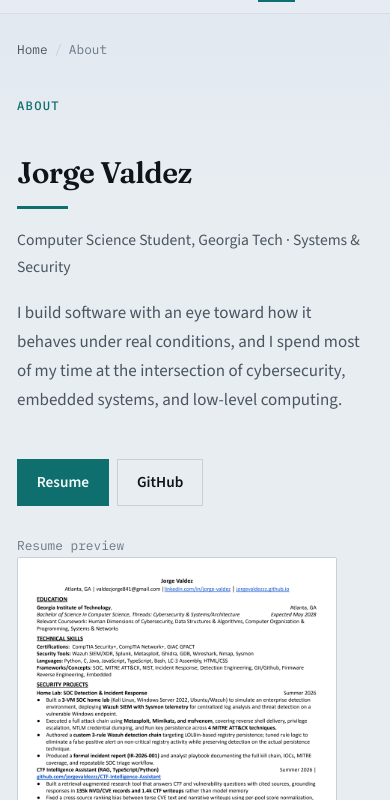
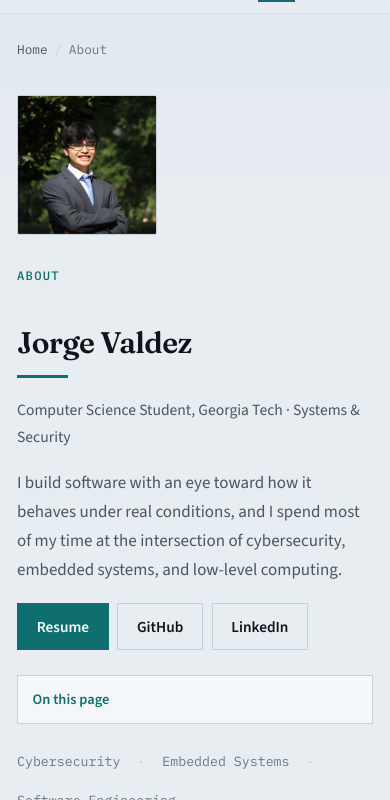
Before and after one commit to jorgevaldezzz/portfolio, a plain HTML site: page about.html in a window 390 px wide. Shown: the part 44-844 px from the top of the page. Drawn offline with nearby package versions, Linux system fonts and the light colour scheme.

Commit message:
Use LinkedIn portrait on Home and About, and add LinkedIn links. (#6)
Replace the home-lab banner hero with Jorge's portrait photo, show the
same portrait on About, and link linkedin.com/in/jorge-valdez-a23744276
from hero actions, About CTAs/contact, and site footers.

Co-authored-by: Cursor Agent <cursoragent@cursor.com>

```diff
--- a/about.html
+++ b/about.html
@@ -47,10 +47,13 @@
         <span class="breadcrumb-sep">/</span>
         <span>About</span>
       </div>
-      <div class="headline">
+      <div class="headline headline-with-portrait">
+        <figure class="about-portrait reveal-on-load">
+          <img src="portrait.jpg" alt="Portrait of Jorge Valdez" width="800" height="800" />
+        </figure>
         <div class="headline-copy">
           <p class="eyebrow">About</p>
-          <h1 class="post-title reveal-on-load">Jorge Valdez</h1>
+          <h1 class="post-title reveal-on-load delay-1">Jorge Valdez</h1>
           <span class="signal-bar" aria-hidden="true"></span>
           <p class="post-author">Computer Science Student, Georgia Tech · Systems &amp; Security</p>
           <p class="headline-text">
@@ -58,18 +61,13 @@
             conditions, and I spend most of my time at the intersection of
             cybersecurity, embedded systems, and low-level computing.
           </p>
-        </div>
-        <div class="headline-links">
-          <a class="btn-primary" href="resume.png" download>Resume</a>
-          <a class="btn-ghost" href="https://github.com/jorgevaldezzz" target="_blank" rel="noreferrer">GitHub</a>
+          <div class="headline-links">
+            <a class="btn-primary" href="resume.png" download>Resume</a>
+            <a class="btn-ghost" href="https://github.com/jorgevaldezzz" target="_blank" rel="noreferrer">GitHub</a>
+            <a class="btn-ghost" href="https://www.linkedin.com/in/jorge-valdez-a23744276/" target="_blank" rel="noreferrer">LinkedIn</a>
+          </div>
         </div>
       </div>
-      <figure class="resume-preview">
-        <figcaption>Resume preview</figcaption>
-        <a href="resume.png" download>
-          <img src="resume.png" alt="Preview of Jorge Valdez's resume" />
-        </a>
-      </figure>
     </div>
 
     <details class="toc-mobile">
@@ -241,6 +239,7 @@
       <div class="project-links">
         <a href="mailto:valdezjorge841@gmail.com">valdezjorge841@gmail.com</a>
         <a href="https://github.com/jorgevaldezzz" target="_blank" rel="noreferrer">github.com/jorgevaldezzz</a>
+        <a href="https://www.linkedin.com/in/jorge-valdez-a23744276/" target="_blank" rel="noreferrer">linkedin.com/in/jorge-valdez-a23744276</a>
       </div>
     </section>
   </main>
@@ -251,6 +250,7 @@
   <ul class="footer-links">
     <li><a href="mailto:valdezjorge841@gmail.com">Email</a></li>
     <li><a href="https://github.com/jorgevaldezzz" target="_blank" rel="noreferrer">GitHub</a></li>
+    <li><a href="https://www.linkedin.com/in/jorge-valdez-a23744276/" target="_blank" rel="noreferrer">LinkedIn</a></li>
     <li><a href="resume.png" download>Resume</a></li>
   </ul>
 </footer>
--- a/styles.css
+++ b/styles.css
@@ -990,6 +990,34 @@ a {
   border: 1px solid var(--border);
 }
 
+.headline-with-portrait {
+  align-items: center;
+  gap: 1.75rem;
+}
+
+.headline-with-portrait .headline-links {
+  justify-content: flex-start;
+  margin-top: 1.1rem;
+}
+
+.about-portrait {
+  margin: 0 !important;
+  flex: 0 0 auto;
+  width: 180px;
+  max-width: 42%;
+}
+
+.about-portrait img {
+  margin: 0 !important;
+  display: block;
+  width: 100%;
+  height: auto;
+  aspect-ratio: 1 / 1;
+  object-fit: cover;
+  object-position: center 18%;
+  border: 1px solid var(--border);
+}
+
 /* -- Post list / featured work --------------------------------- */
 
 .post-list {
@@ -1084,7 +1112,7 @@ a {
       rgba(14, 20, 25, 0.55) 42%,
       rgba(14, 20, 25, 0.25) 100%
     ),
-    var(--home-hero-image) center / cover no-repeat,
+    var(--home-hero-image) 72% 18% / cover no-repeat,
     linear-gradient(135deg, #1a3a3a 0%, #0e1419 55%, #163050 100%);
   color: #f2f5f7;
   border-bottom: 1px solid var(--border);
@@ -1264,6 +1292,16 @@ a {
     flex-direction: column;
   }
 
+  .headline-with-portrait {
+    flex-direction: column;
+    align-items: flex-start;
+  }
+
+  .about-portrait {
+    width: 160px;
+    max-width: 55%;
+  }
+
   .headline-links {
     justify-content: flex-start;
   }
@@ -1274,6 +1312,19 @@ a {
 
   .home-hero {
     min-height: min(88vh, 640px);
+    background:
+      linear-gradient(
+        180deg,
+        rgba(14, 20, 25, 0.35) 0%,
+        rgba(14, 20, 25, 0.55) 42%,
+        rgba(14, 20, 25, 0.88) 100%
+      ),
+      var(--home-hero-image) 55% 12% / cover no-repeat,
+      linear-gradient(135deg, #1a3a3a 0%, #0e1419 55%, #163050 100%);
+  }
+
+  .home-hero-inner {
+    padding-top: 3.5rem;
   }
 }
 
@@ -1294,4 +1345,9 @@ a {
   .navbar-lab-links {
     display: none;
   }
+
+  .about-portrait {
+    width: 140px;
+    max-width: 50%;
+  }
 }
```
Also changed, not shown: blog/index.html (+1 -0 lines), index.html (+3 -1 lines), projects/security-lab/analyst-playbook.html (+1 -0 lines), projects/security-lab/incident-response.html (+1 -0 lines), projects/security-lab/index.html (+1 -0 lines), portrait.jpg (added).
